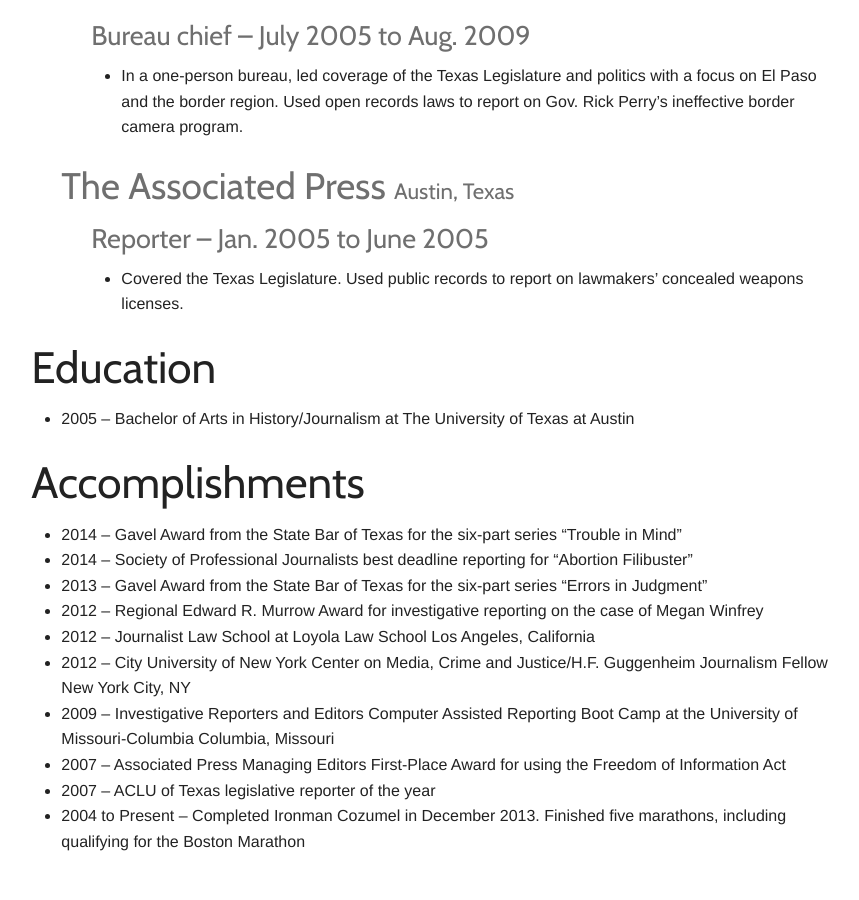
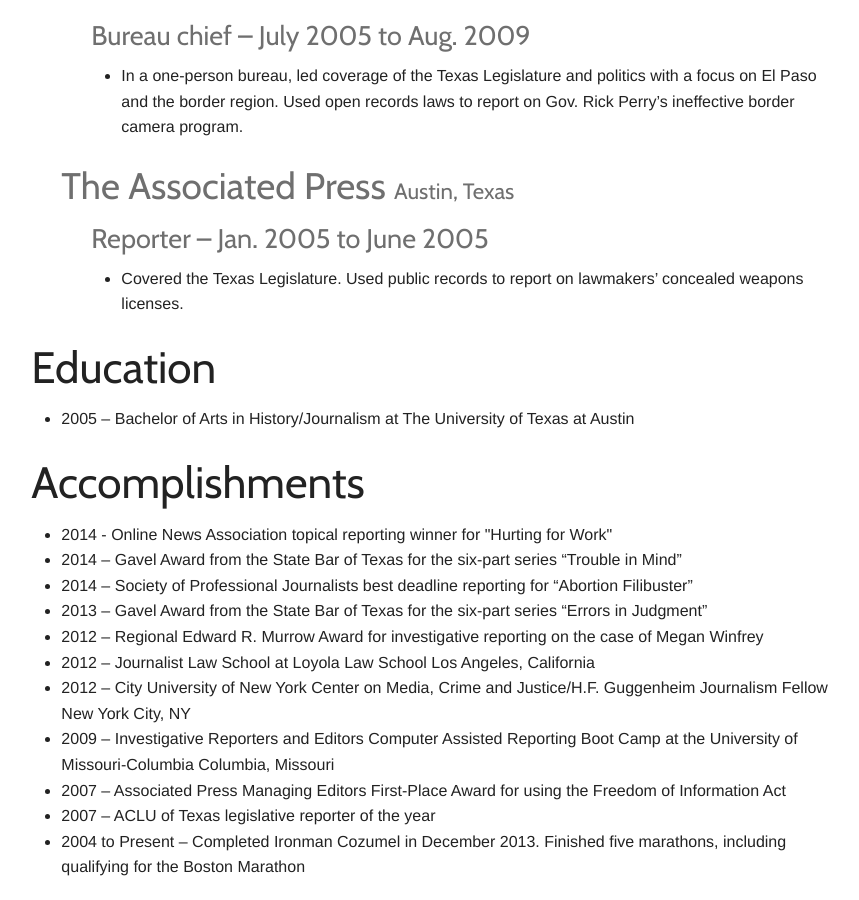
Before and after one commit to BrandiGrissom/resume, a Jekyll site: the page built from index.html, in a window 1280 px wide and 900 px high, scrolled down 1840 px. Shown: the whole window, without its empty margins (207-1066 px from the left). Built offline with Jekyll 4.4.1, drawn with Linux system fonts in a browser that asks for light colours; before the commit the page ends 2714 px from its top, so only the background shows below that.

Commit message:
Update index.html

```diff
--- a/index.html
+++ b/index.html
@@ -154,6 +154,9 @@
 
     <ul>
       <li>
+        2014 - Online News Association topical reporting winner for "Hurting for Work"
+      </li>
+      <li>
         2014 – Gavel Award from the State Bar of Texas for the six-part series “Trouble in Mind”
       </li>
       <li>
```
